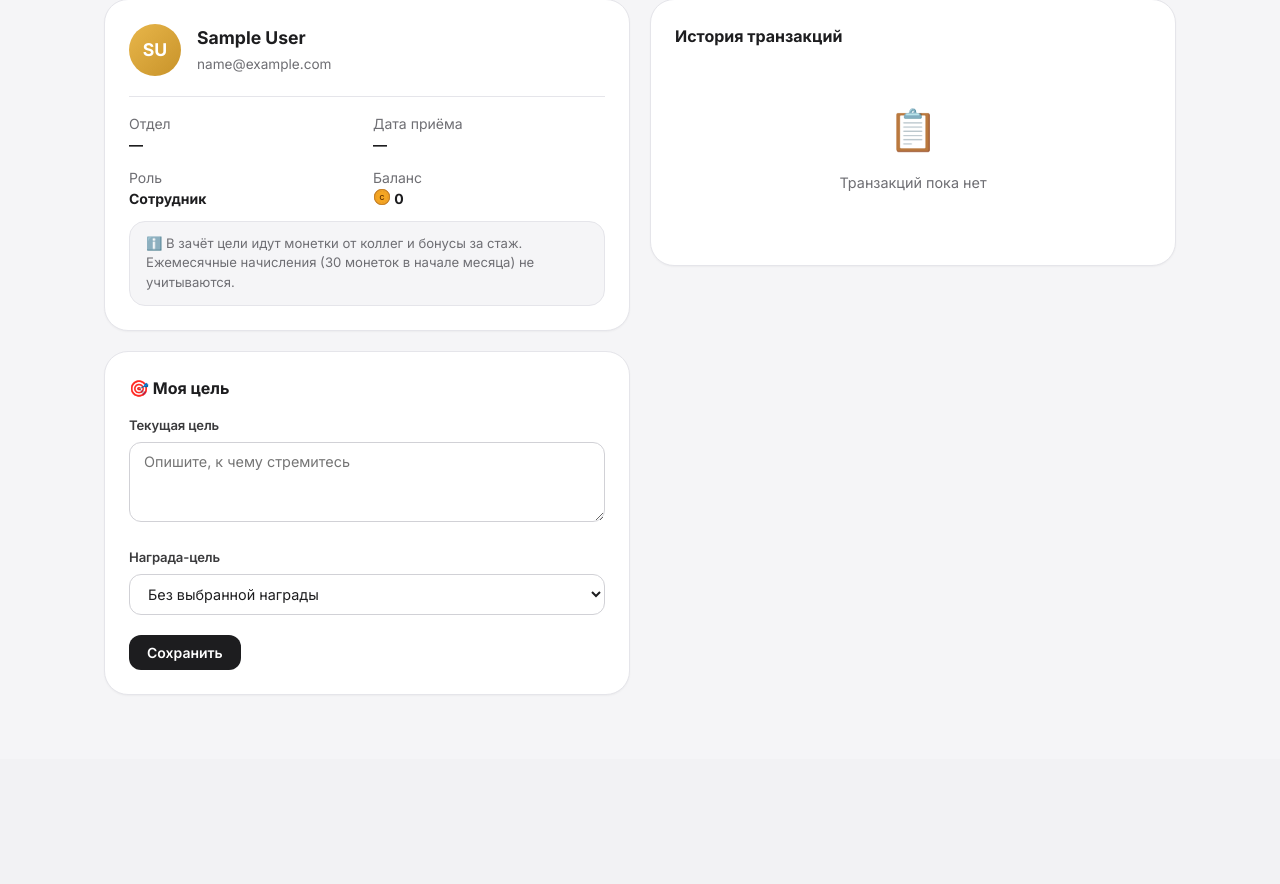
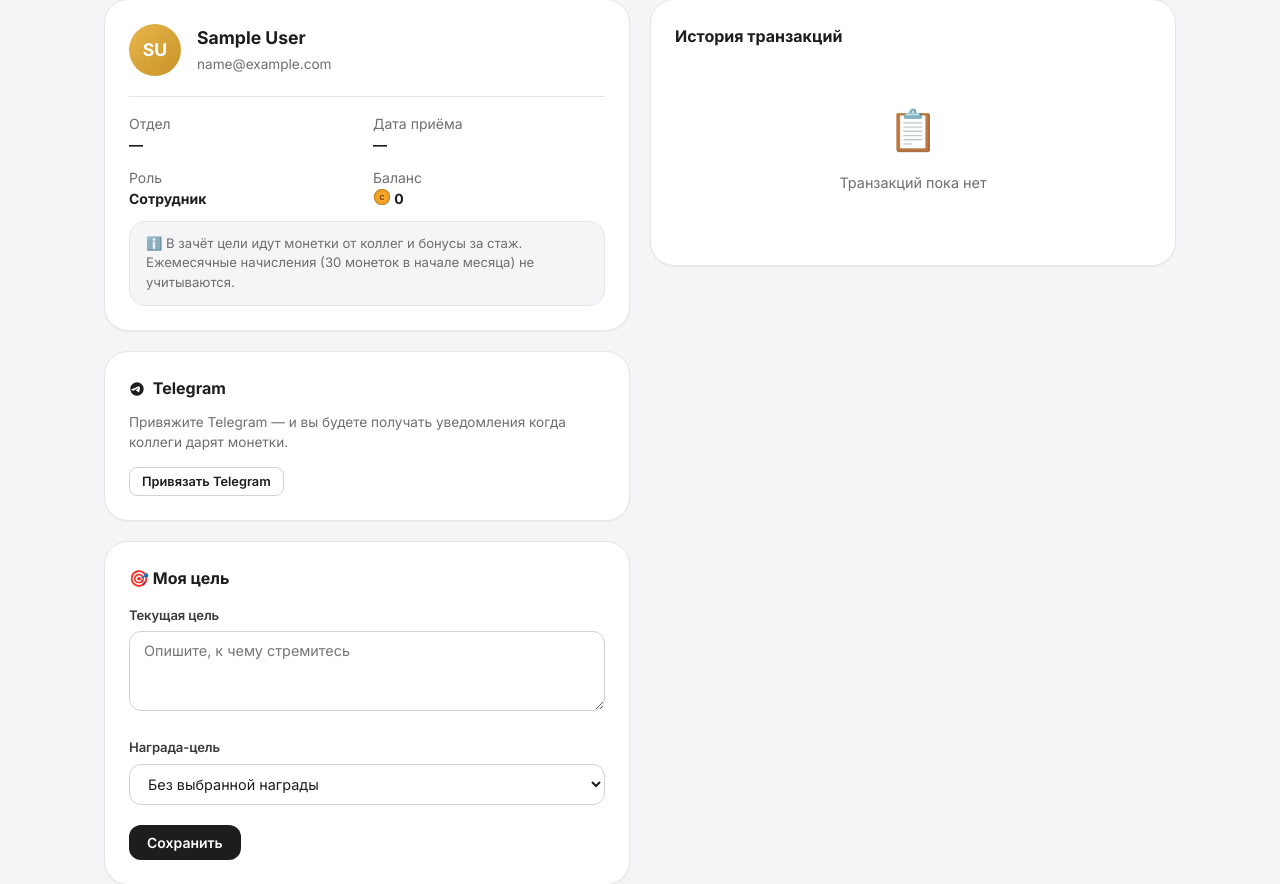
Before and after one commit to emilmurtazin/spasibo-kollege, a Django app: page /profile/ in a window 1280 px wide. Shown: the part 229-1113 px from the top of the page. Before the commit the page ends 924 px from the top, so only its background shows below. Run offline with Django 5.2, Linux system fonts and the light colour scheme; the visitor is signed in with stand-in values (Sample User, id 1); data comes from the database, SQL or seed files in the repository; data that the repository does not hold is empty.

Commit message:
Add files via upload

```diff
--- a/templates/core/profile.html
+++ b/templates/core/profile.html
@@ -27,6 +27,34 @@
     <div style="background:var(--c-bg);border:1px solid var(--c-border);border-radius:var(--r-lg);padding:12px 16px;font-size:.82rem;color:var(--c-muted);margin-top:12px;line-height:1.5;">
       ℹ️ В зачёт цели идут монетки от коллег и бонусы за стаж. Ежемесячные начисления (30 монеток в начале месяца) не учитываются.
     </div>
+    </div>
+
+    <div class="sk-card" style="margin-bottom:0;">
+      <h2 style="font-size:1rem;font-weight:700;margin:0 0 12px;">
+        <svg style="width:16px;height:16px;vertical-align:-3px;margin-right:4px;" viewBox="0 0 24 24" fill="none" xmlns="http://www.w3.org/2000/svg"><path d="M12 2C6.48 2 2 6.48 2 12s4.48 10 10 10 10-4.48 10-10S17.52 2 12 2zm4.64 6.8c-.15 1.58-.8 5.42-1.13 7.19-.14.75-.42 1-.68 1.03-.58.05-1.02-.38-1.58-.75-.88-.58-1.38-.94-2.23-1.5-.99-.65-.35-1.01.22-1.59.15-.15 2.71-2.48 2.76-2.69.01-.03.01-.14-.07-.2-.08-.06-.19-.04-.27-.02-.12.02-1.96 1.25-5.54 3.69-.52.36-1 .53-1.42.52-.47-.01-1.37-.26-2.03-.48-.82-.27-1.47-.42-1.42-.88.03-.25.38-.51 1.07-.78 4.19-1.82 6.98-3.02 8.38-3.61 1.33-.56 1.62-.47 1.94.07z" fill="currentColor"/></svg>
+        Telegram
+      </h2>
+      {% if user.telegram_chat_id %}
+        <div class="sk-alert sk-alert--success" style="margin-bottom:12px;">
+          ✓ Telegram привязан · уведомления включены
+        </div>
+        <form method="post" action="{% url 'telegram_unlink' %}">
+          {% csrf_token %}
+          <button type="submit" class="sk-btn sk-btn--outline sk-btn--sm" style="color:var(--c-red);border-color:var(--c-red);">Отвязать Telegram</button>
+        </form>
+      {% else %}
+        <p style="font-size:.85rem;color:var(--c-muted);margin:0 0 14px;">
+          Привяжите Telegram — и вы будете получать уведомления когда коллеги дарят монетки.
+        </p>
+        <button class="sk-btn sk-btn--outline sk-btn--sm" id="tg-link-btn" onclick="getTelegramLink()">
+          Привязать Telegram
+        </button>
+        <div id="tg-link-result" style="display:none;margin-top:12px;">
+          <p style="font-size:.82rem;color:var(--c-muted);margin:0 0 8px;">Перейдите по ссылке и нажмите Start в боте:</p>
+          <a id="tg-link-url" href="#" target="_blank" class="sk-btn sk-btn--primary sk-btn--sm">Открыть бота</a>
+          <p style="font-size:.75rem;color:var(--c-placeholder);margin:8px 0 0;">Ссылка действует 10 минут</p>
+        </div>
+      {% endif %}
     </div>
 
     <div class="sk-card">
@@ -83,3 +111,24 @@
 </div>
 
 {% endblock %}
+
+{% block extra_js %}
+<script>
+function getTelegramLink() {
+  const btn = document.getElementById('tg-link-btn');
+  btn.textContent = 'Генерирую ссылку…';
+  btn.disabled = true;
+  fetch('{% url "telegram_link" %}')
+    .then(r => r.json())
+    .then(data => {
+      document.getElementById('tg-link-url').href = data.link;
+      document.getElementById('tg-link-result').style.display = 'block';
+      btn.style.display = 'none';
+    })
+    .catch(() => {
+      btn.textContent = 'Ошибка, попробуйте ещё раз';
+      btn.disabled = false;
+    });
+}
+</script>
+{% endblock %}
```
